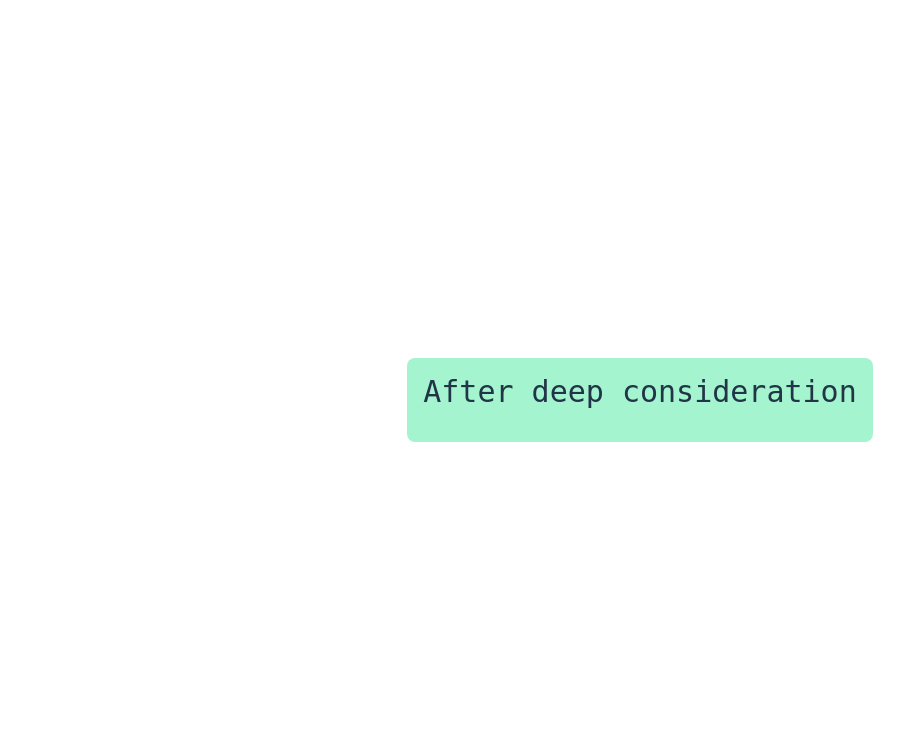
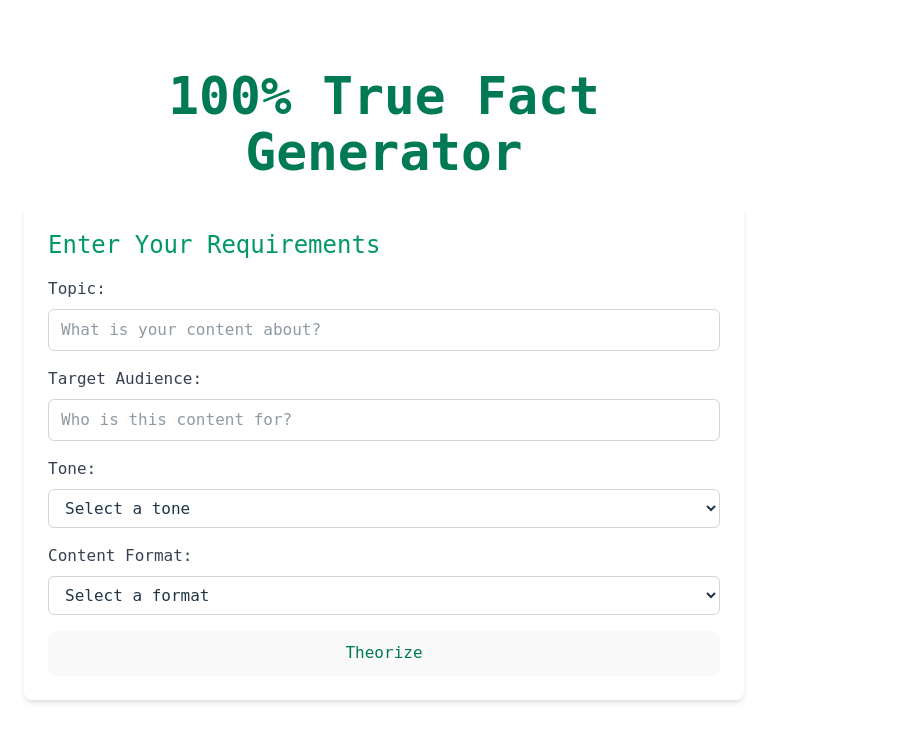
Before and after one commit to theKingSTL/CCHack, a React (Vite) app in the folder conspiracy-madlib/: page / in a window 1280 px wide. Shown: the top 742 px of the page, without its empty margins (0-910 px from the left). Built offline with nearby package versions, Linux system fonts and the light colour scheme; no server answers.

Commit message:
claude additions

```diff
--- a/conspiracy-madlib/src/App.jsx
+++ b/conspiracy-madlib/src/App.jsx
@@ -1,17 +1,119 @@
-import { useState } from 'react'
-import reactLogo from './assets/react.svg'
-import viteLogo from '/vite.svg'
-import './App.css'
-import Results from './Results';
+import { useState } from "react";
+import Results from "./Results";
 
-function App() {
-  const [count, setCount] = useState(0)
+const App = () => {
+  const [formData, setFormData] = useState({
+    topic: "",
+    audience: "",
+    tone: "",
+    format: ""
+  });
+  const [submittedPrompt, setSubmittedPrompt] = useState(null);
+
+  const handleChange = (e) => {
+    const { name, value } = e.target;
+    setFormData((prev) => ({
+      ...prev,
+      [name]: value
+    }));
+  };
+
+  const handleSubmit = (e) => {
+    e.preventDefault();
+
+    // Format the prompt with all form fields
+    const promptText = `Create content about ${formData.topic} for ${formData.audience} with a ${formData.tone} tone in the format of ${formData.format}.`;
+
+    // Pass the formatted prompt to Results component
+    setSubmittedPrompt(promptText);
+  };
 
   return (
-    <>
-      <Results prompt="Make me a goofy and silly conspiracy theory with a max of 500 characters. Use the following topics: chickens, the moon landing, and Lebron James."/>
-    </>
-  )
-}
+    <div className="container mx-auto p-6 max-w-3xl">
+      <h1 className="text-4xl font-bold mb-6 text-center text-emerald-700">100% True Fact Generator</h1>
 
-export default App
+      <div className="mb-8 bg-white p-6 rounded-lg shadow-md">
+        <h2 className="text-2xl mb-4 text-emerald-600">Enter Your Requirements</h2>
+
+        <form onSubmit={handleSubmit} className="space-y-4">
+          <div className="form-group">
+            <label className="block text-gray-700 mb-2" htmlFor="topic">Topic:</label>
+            <input
+              type="text"
+              id="topic"
+              name="topic"
+              value={formData.topic}
+              onChange={handleChange}
+              className="w-full px-3 py-2 border border-gray-300 rounded-md focus:outline-none focus:ring-2 focus:ring-emerald-500"
+              placeholder="What is your content about?"
+              required
+            />
+          </div>
+
+          <div className="form-group">
+            <label className="block text-gray-700 mb-2" htmlFor="audience">Target Audience:</label>
+            <input
+              type="text"
+              id="audience"
+              name="audience"
+              value={formData.audience}
+              onChange={handleChange}
+              className="w-full px-3 py-2 border border-gray-300 rounded-md focus:outline-none focus:ring-2 focus:ring-emerald-500"
+              placeholder="Who is this content for?"
+              required
+            />
+          </div>
+
+          <div className="form-group">
+            <label className="block text-gray-700 mb-2" htmlFor="tone">Tone:</label>
+            <select
+              id="tone"
+              name="tone"
+              value={formData.tone}
+              onChange={handleChange}
+              className="w-full px-3 py-2 border border-gray-300 rounded-md focus:outline-none focus:ring-2 focus:ring-emerald-500"
+              required
+            >
+              <option value="">Select a tone</option>
+              <option value="professional">Professional</option>
+              <option value="casual">Casual</option>
+              <option value="humorous">Humorous</option>
+              <option value="formal">Formal</option>
+              <option value="enthusiastic">Enthusiastic</option>
+            </select>
+          </div>
+
+          <div className="form-group">
+            <label className="block text-gray-700 mb-2" htmlFor="format">Content Format:</label>
+            <select
+              id="format"
+              name="format"
+              value={formData.format}
+              onChange={handleChange}
+              className="w-full px-3 py-2 border border-gray-300 rounded-md focus:outline-none focus:ring-2 focus:ring-emerald-500"
+              required
+            >
+              <option value="">Select a format</option>
+              <option value="blog post">Blog Post</option>
+              <option value="social media post">Social Media Post</option>
+              <option value="email newsletter">Email Newsletter</option>
+              <option value="script">Script</option>
+              <option value="product description">Product Description</option>
+            </select>
+          </div>
+
+          <button
+            type="submit"
+            className="w-full bg-emerald-600 text-emerald-700 py-2 px-4 rounded-md hover:bg-emerald-700 transition duration-300"
+          >
+            Theorize
+          </button>
+        </form>
+      </div>
+
+      {submittedPrompt && <Results prompt={submittedPrompt} />}
+    </div>
+  );
+};
+
+export default App;
--- a/conspiracy-madlib/src/Results.jsx
+++ b/conspiracy-madlib/src/Results.jsx
@@ -14,6 +14,11 @@ const Results = ({ prompt }) => {
         setText(result)
     };
 
+    useEffect(()=>{
+        setDone(false);
+        console.log('i worked')
+    },[prompt])
+
     if (!done) {
         runTest()
     }
```
